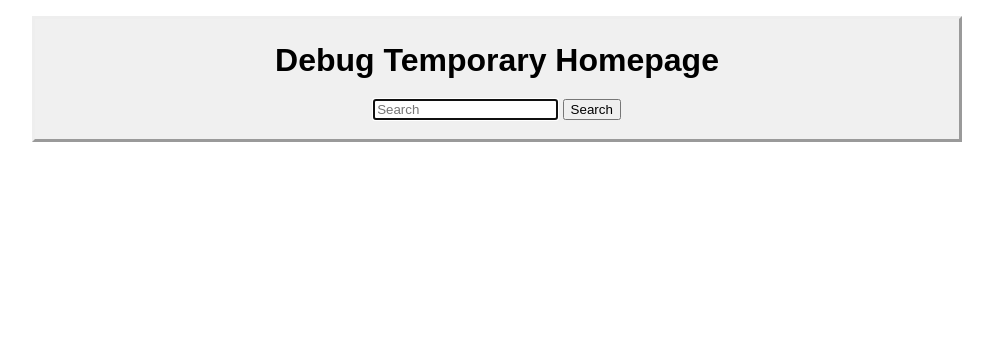
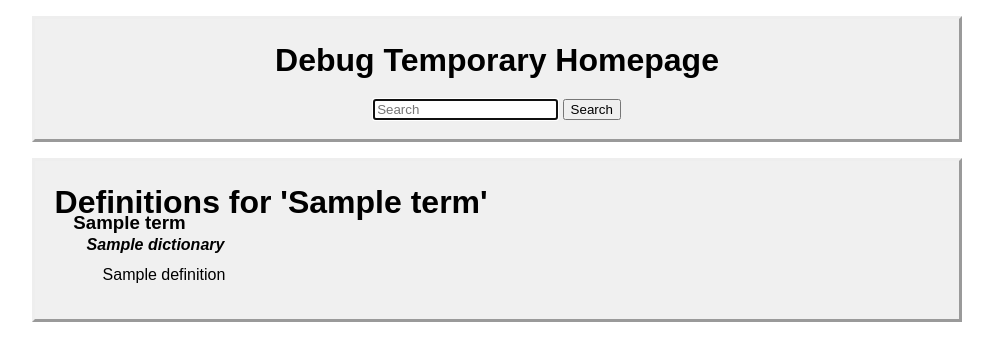
Before and after one commit to angelachan64/Inquestigate, a Flask app: template templates/debug.html in a window 1280 px wide. Shown: the top 361 px of the page, without its empty margins (143-1136 px from the left). Run offline with Flask 2, Linux system fonts and the light colour scheme; the template is opened without the code that fills it: most values are stand-ins (such as "Sample title", 1, 10 or a date in 2020).

Commit message:
Feeling pretty proud of this dictionary junk, even though I likely will not be using this API anyways. Look at those definititions. Blech.

```diff
--- a/apis/nytimes.py
+++ b/apis/nytimes.py
@@ -7,7 +7,7 @@ def top_stories(section='home'):
     data = json.load(
         urllib2.urlopen(
             urllib2.Request(
-                "http://api.nytimes.com/svc/topstories/v1/{0}.json?api-key={1}".format(
+                "http://api.nytimes.com/svc/topstories/v1/{}.json?api-key={}".format(
                     section, NYTIMES_TOP_STORIES
                 ))))['results']
     return data
--- a/app.py
+++ b/app.py
@@ -1,8 +1,9 @@
 from flask import Flask, render_template, request, session, redirect, url_for
-from apis import nytimes
+from apis import dictionary, nytimes
 import urllib2, json
 
 app = Flask(__name__)
+app.jinja_env.line_statement_prefix = '%'
 
 @app.route('/')
 def index():
@@ -11,7 +12,8 @@ def index():
 @app.route('/debug/', methods=["GET"])
 def backfrip_debug():
     search = request.args.get('search')
-    return render_template("debug.html", search=search)
+    defs = dictionary.query(search)
+    return render_template("debug.html", search=search, defs=defs)
 
 if __name__=="__main__":
     app.debug = True
--- a/templates/debug.html
+++ b/templates/debug.html
@@ -15,7 +15,7 @@
         border-style: outset;
         background-color: rgb(240, 240, 240);
       }
-      h1 {
+      h1, h2, h3, h4, h5, h6 {
         line-height: 0;
       }
       .center {
@@ -28,9 +28,24 @@
       <h1>Debug Temporary Homepage</h1>
       <br><form action="" method="GET">
         <input type="search" name="search" placeholder="Search"
-          {% if search %}value="{{search}}"{% else %}autofocus{% endif %}>
+          {% if search %}value="{{ search }}"{% else %}autofocus{% endif %}>
         <input type="submit" value="Search">
       </form>
     </div>
+    % if defs
+    <div>
+      <h1>Definitions for '{{ defs['term'] }}'</h1>
+      % for def in defs['definitions']
+        <h3 style="padding-left:1em;">{{ def['term'] }}</h3>
+        <h4 style="padding-left:2em;"><i>{{ def['dictionary'] }}</i></h4>
+        <p style="padding-left:3em;">
+        % for line in def['definition']
+          {{ line }}<br>
+        % endfor
+        </p>
+      % endfor
+      <p></p>
+    </div>
+    % endif
   </body>
 </html>
```
Also changed, not shown: apis/dictionary.py (added, +26 -0 lines).
